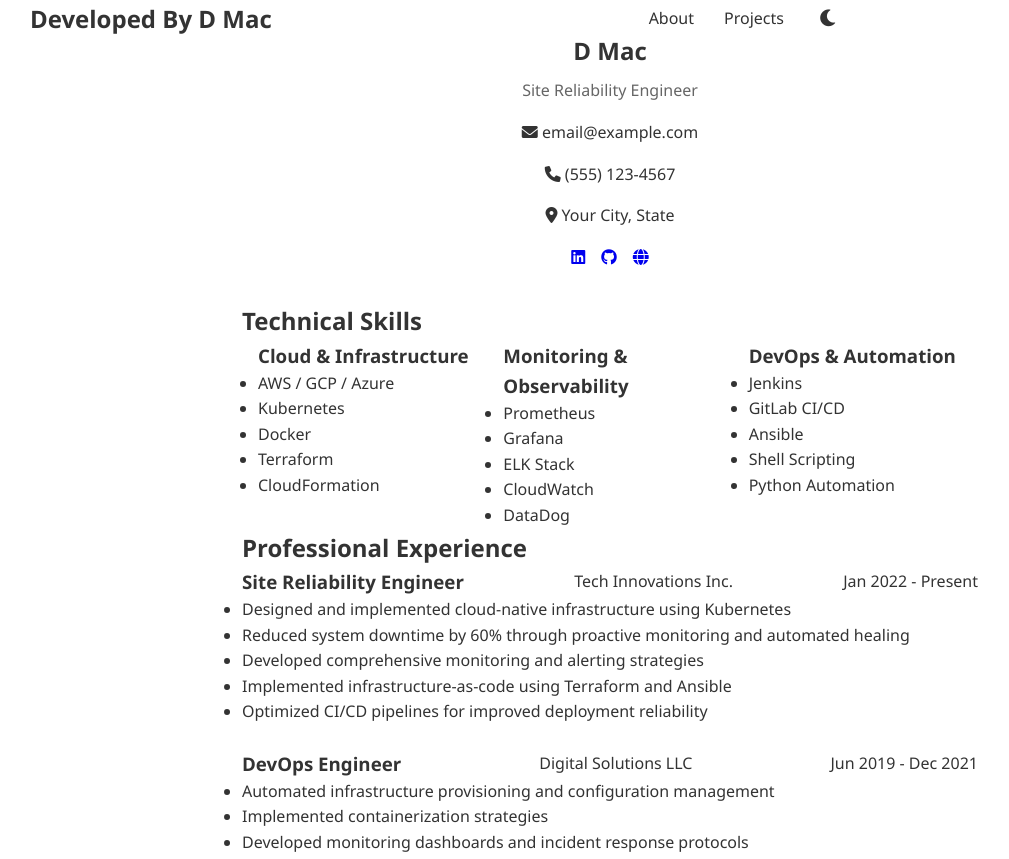
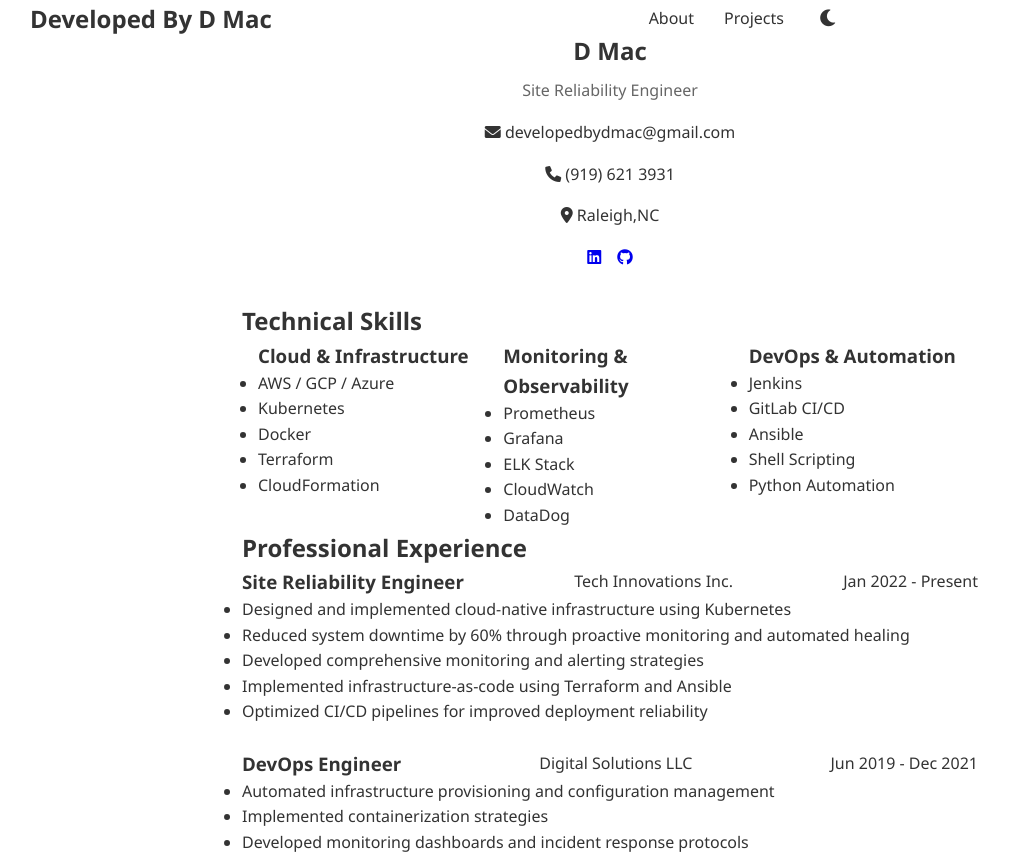
Before and after one commit to developedbydmac/dmac-portfolio, a plain HTML site: page about.html in a window 1280 px wide. Shown: the top 859 px of the page, without its empty margins (30-1039 px from the left). Drawn offline with Linux system fonts and the light colour scheme.

Commit message:
updated resume page

```diff
--- a/about.html
+++ b/about.html
@@ -40,14 +40,13 @@
                 <h1>D Mac</h1>
                 <p class="resume-title">Site Reliability Engineer</p>
                 <div class="contact-info">
-                    <p><i class="fas fa-envelope"></i> email@example.com</p>
-                    <p><i class="fas fa-phone"></i> (555) 123-4567</p>
-                    <p><i class="fas fa-map-marker-alt"></i> Your City, State</p>
+                    <p><i class="fas fa-envelope"></i> developedbydmac@gmail.com</p>
+                    <p><i class="fas fa-phone"></i> (919) 621 3931</p>
+                    <p><i class="fas fa-map-marker-alt"></i> Raleigh,NC</p>
                 </div>
                 <div class="social-links">
-                    <a href="https://linkedin.com" target="_blank"><i class="fab fa-linkedin"></i></a>
-                    <a href="https://github.com" target="_blank"><i class="fab fa-github"></i></a>
-                    <a href="https://portfolio.com" target="_blank"><i class="fas fa-globe"></i></a>
+                    <a href="https://www.linkedin.com/in/daquanmcdaniel/" target="_blank"><i class="fab fa-linkedin"></i></a>
+                    <a href="https://github.com/developedbydmac" target="_blank"><i class="fab fa-github"></i></a>
                 </div>
             </div>
         </section>
```
